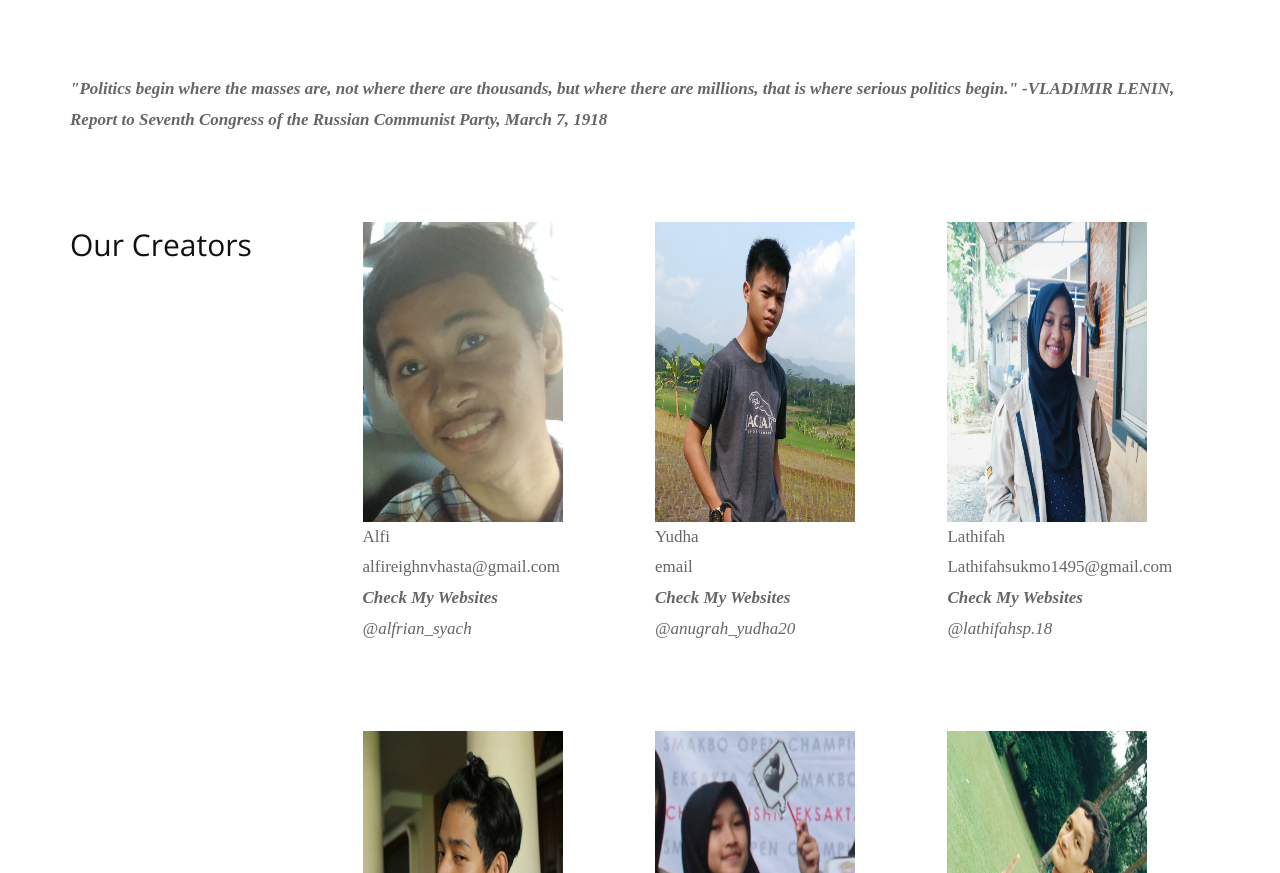
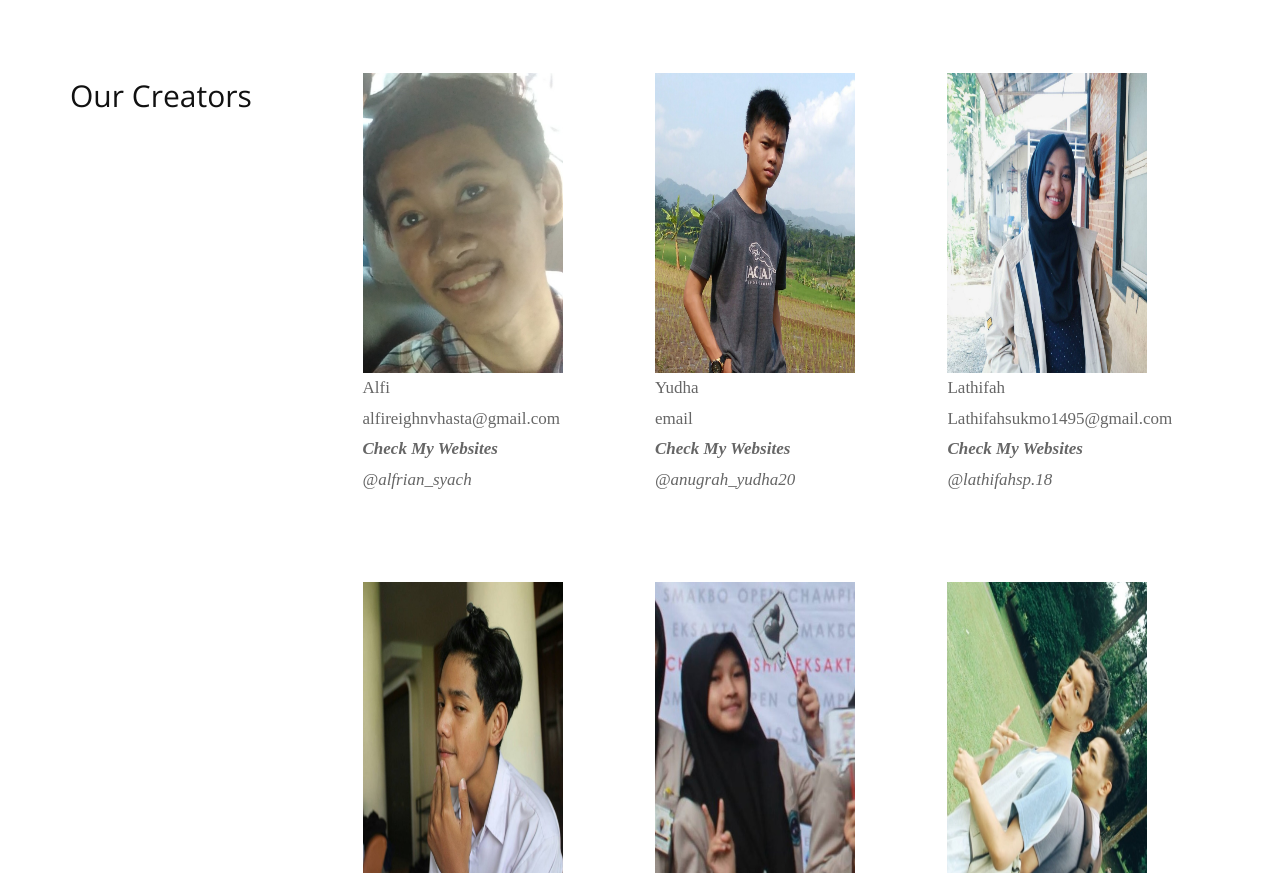
Before and after one commit to SMAKBO/tugas-labkom-2019-xi-10-vladimir-lenin, a plain HTML site: page about.html in a window 1280 px wide. Shown: the part 1425-2298 px from the top of the page. Drawn offline with nearby package versions, Linux system fonts and the light colour scheme; a web font is replaced by a local one.

Commit message:
Update about.html

```diff
--- a/about.html
+++ b/about.html
@@ -65,11 +65,6 @@
                </div>
             </div>
 
-   <div class="row margin-top-45">
-            <div class="col-md-12">
-               <p><em><strong>"Politics begin where the masses are, not where there are thousands, but where there are millions, that is where serious politics begin." -VLADIMIR LENIN, Report to Seventh Congress of the Russian Communist Party, March 7, 1918</strong></em></p>
-         </div>
-      </div>
 
           <!--  <div class="row margin-top-45">
                <div class="col-md-3">
```
